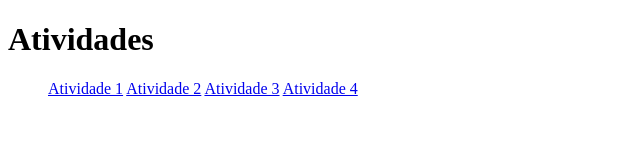
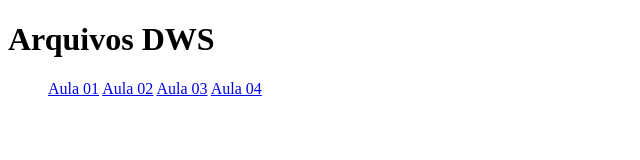
Before and after one commit to digojb/ifsp-web-development, a plain HTML site: page index.html in a window 1280 px wide. Shown: the whole page, without its empty margins (0-640 px from the left). Drawn offline with Linux system fonts and the light colour scheme.

Commit message:
Update index.html

```diff
--- a/index.html
+++ b/index.html
@@ -8,13 +8,12 @@
 </head>
 
 <body>
-<body>
-    <h1>Atividades</h1>
+    <h1> Arquivos DWS</h1>
     <ul>
-        <il><a href="Atividade01/index.html" target="_blank">Atividade 1</a></il>
-        <il><a href="Atividade02/index.html" target="_blank">Atividade 2</a></il>
-        <il><a href="Atividade03/index.html" target="_blank">Atividade 3</a></il>
-        <il><a href="Atividade04/index.html" target="_blank">Atividade 4</a></il>
+        <il><a href="./Atividade01/fallen.html" target="_blank">Aula 01</a></il>
+        <il><a href="./Atividade02/viagem.html" target="_blank">Aula 02</a></il>
+        <il><a href="./Atividade03/index.html" target="_blank">Aula 03</a></il>
+        <il><a href="./Atividade04/index.html" target="_blank">Aula 04</a></il>
     </ul>
 </body>
 
```
